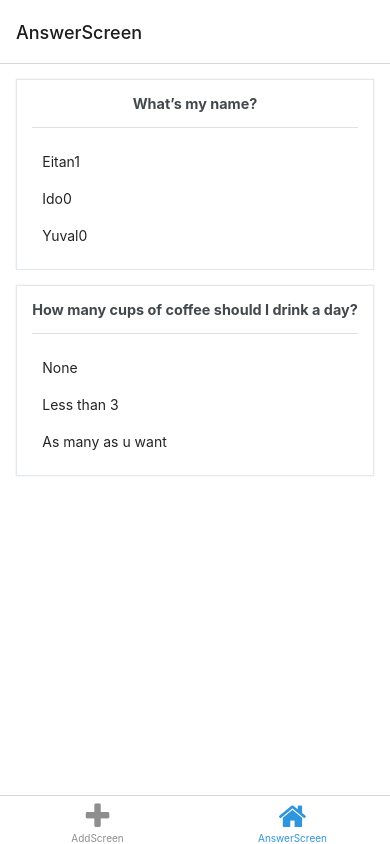
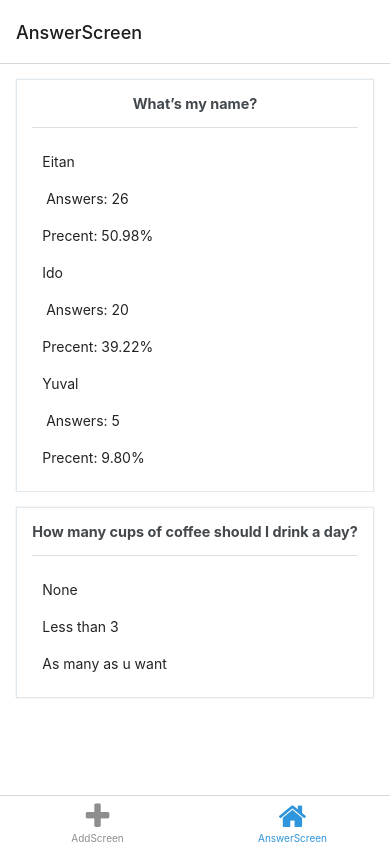
Before and after one commit to eitangueron/tengo-milab, a React Native app: screen /AnswerScreen in a window 390 px wide. Both pictures are taken after a click on the element "Eitan". Built offline with nearby package versions, Linux system fonts and the light colour scheme; what expo-linking would draw is missing.

Commit message:
basic precentage on press

```diff
--- a/components/OptionsQuestion.tsx
+++ b/components/OptionsQuestion.tsx
@@ -4,18 +4,29 @@ import Colors from "../constants/Colors";
 import { MonoText } from "./StyledText";
 import { View } from "./Themed";
 import { Text, Card, Button, Icon } from "@rneui/themed";
-import {IOptionalQuestion, IQuestion} from '../types'
+import { IOptionalQuestion, IQuestion } from "../types";
 import { useState } from "react";
 
-export default function OptionsQuestion({question, options, id}: IOptionalQuestion) {
-
+export default function OptionsQuestion({
+  question,
+  options,
+  id,
+}: IOptionalQuestion) {
   const [answered, setAnswered] = useState(false);
 
-  const answerQuestion = (option:IQuestion) => {
-    if(answered){ return }
-    console.log(++option.count)
+  const totalCount = options.reduce((acc, option) => acc + option.count, 0);
+
+  function calcOptionPrcentage(count: number) {
+    return ((count / totalCount) * 100).toFixed(2);
+  }
+
+  const answerQuestion = (option: IQuestion) => {
+    if (answered) {
+      return;
+    }
+    console.log(++option.count);
     setAnswered(true);
-  }
+  };
 
   return (
     <View>
@@ -23,7 +34,19 @@ export default function OptionsQuestion({question, options, id}: IOptionalQuesti
         <Card.Title>{question}</Card.Title>
         <Card.Divider />
         {/* single click - should send action to DB and display*/}
-        {options.map( (option,i) => <Text key={id+i} style={styles.option} onPress={() => answerQuestion(option)}>{option.text}{answered ? option.count : null}</Text>)}
+        {options.map((option, i) => (
+          <>
+            <Text
+              key={id + i}
+              style={styles.option}
+              onPress={() => answerQuestion(option)}
+            >
+              {option.text}
+            </Text>
+              {answered ? <Text style={styles.option}> Answers: {option.count}</Text> : null}
+            {answered ? <Text style={styles.option}>Precent: {calcOptionPrcentage(option.count)}%</Text> : null}
+          </>
+        ))}
       </Card>
     </View>
   );
@@ -35,8 +58,8 @@ const styles = StyleSheet.create({
     // alignItems: 'center',
     // justifyContent: 'center',
   },
-  option:{
+  option: {
     // textAlign: "center",
-    margin:10
-  }
+    margin: 10,
+  },
 });
--- a/constants/DummyData.ts
+++ b/constants/DummyData.ts
@@ -5,15 +5,15 @@ export const dummyData: IOptionalQuestion[] = [
     id: "d2d1b095-8136-4a5f-996a-121374a867f4",
     options: [
       {
-        count: 0,
+        count: 25,
         text: "Eitan",
       },
       {
-        count: 0,
+        count: 20,
         text: "Ido",
       },
       {
-        count: 0,
+        count: 5,
         text: "Yuval",
       },
     ],
@@ -27,11 +27,11 @@ export const dummyData: IOptionalQuestion[] = [
         text: "None",
       },
       {
-        count: 0,
+        count: 30,
         text: "Less than 3",
       },
       {
-        count: 0,
+        count: 70,
         text: "As many as u want",
       },
     ],
```
